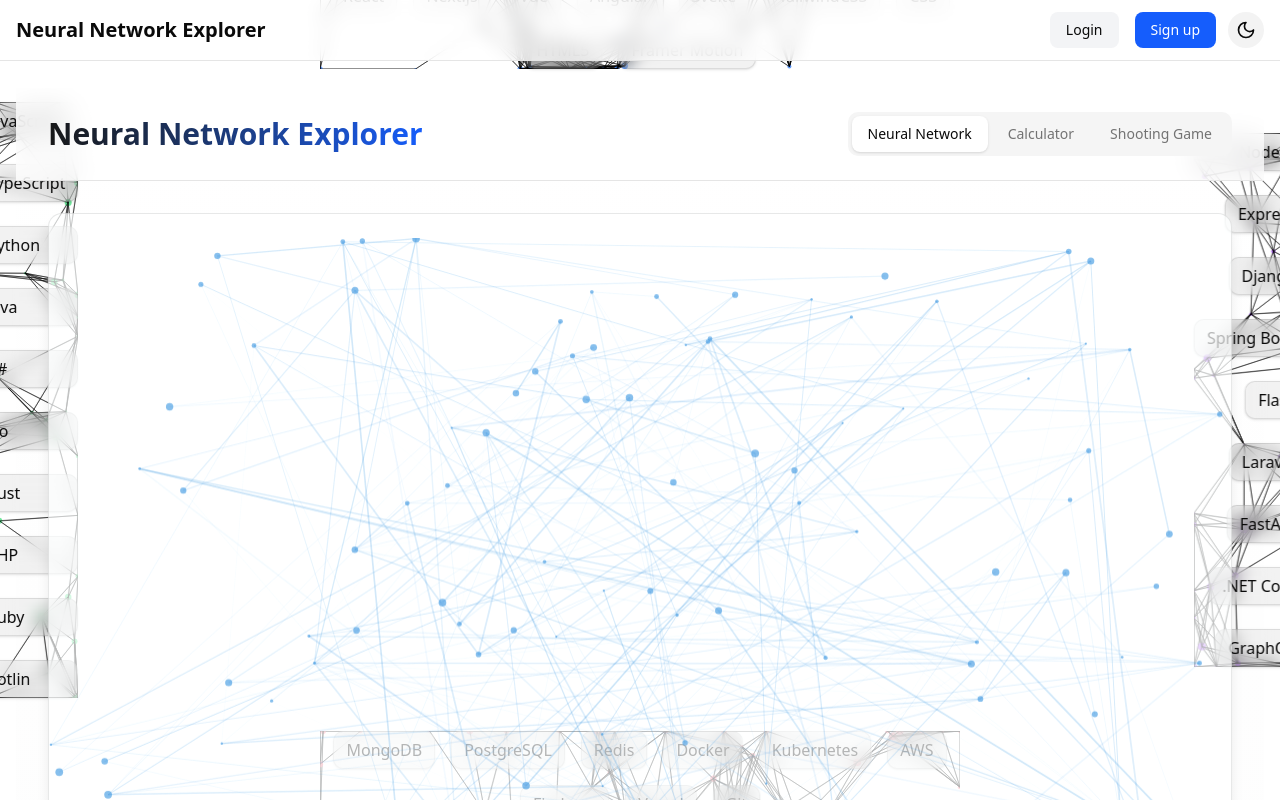
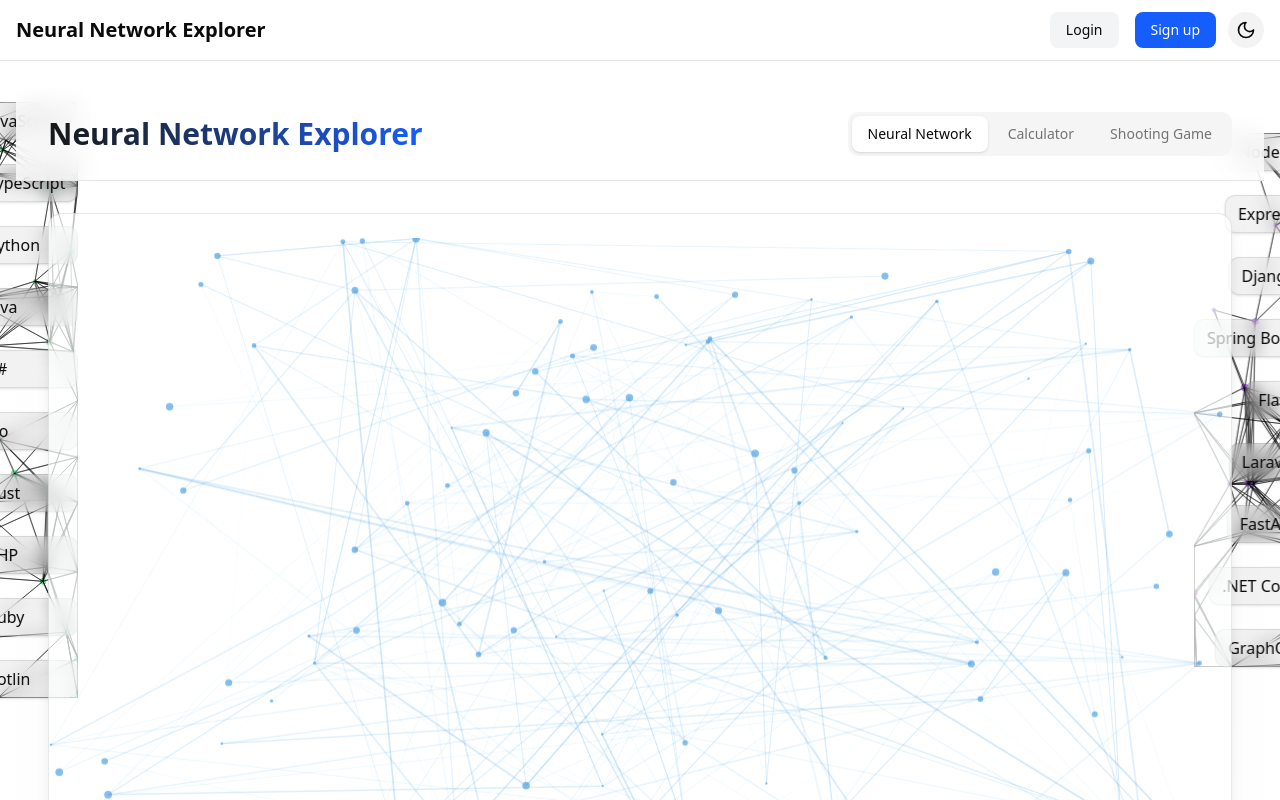
Before and after one commit to dilum-randira/Nural_Network_Animation, a Next.js app: page / in a window 1280 px wide. Shown: the top 800 px of the page. Built offline with nearby package versions, Linux system fonts and the light colour scheme.

Commit message:
fix errors in login

```diff
--- a/package.json
+++ b/package.json
@@ -10,6 +10,7 @@
   },
   "dependencies": {
     "@hookform/resolvers": "^5.0.1",
+    "@radix-ui/react-label": "^2.1.6",
     "@radix-ui/react-slot": "^1.2.2",
     "@shadcn/ui": "^0.0.4",
     "class-variance-authority": "^0.7.1",
--- a/src/app/layout.tsx
+++ b/src/app/layout.tsx
@@ -1,10 +1,6 @@
-"use client";
-
+import "./globals.css";
 import { Geist, Geist_Mono } from "next/font/google";
-import "./globals.css";
-import { useEffect, useState } from "react";
-import AuthNavigation from "@/components/auth/AuthNavigation";
-import { Toaster } from "sonner";
+import ClientLayout from "@/components/ClientLayout";
 
 const geistSans = Geist({
   variable: "--font-geist-sans",
@@ -18,40 +14,9 @@ const geistMono = Geist_Mono({
 
 export default function RootLayout({
   children,
-}: Readonly<{
+}: {
   children: React.ReactNode;
-}>) {
-  const [theme, setTheme] = useState<"light" | "dark">("light");
-
-  // Check user preference for dark mode
-  useEffect(() => {
-    if (typeof window !== "undefined") {
-      if (
-        localStorage.getItem("theme") === "dark" ||
-        (!localStorage.getItem("theme") &&
-          window.matchMedia("(prefers-color-scheme: dark)").matches)
-      ) {
-        setTheme("dark");
-        document.documentElement.classList.add("dark");
-      } else {
-        setTheme("light");
-        document.documentElement.classList.remove("dark");
-      }
-    }
-  }, []);
-
-  const toggleTheme = () => {
-    const newTheme = theme === "light" ? "dark" : "light";
-    setTheme(newTheme);
-    if (newTheme === "dark") {
-      document.documentElement.classList.add("dark");
-      localStorage.setItem("theme", "dark");
-    } else {
-      document.documentElement.classList.remove("dark");
-      localStorage.setItem("theme", "light");
-    }
-  };
-
+}) {
   return (
     <html lang="en" suppressHydrationWarning>
       <head>
@@ -60,61 +25,7 @@ export default function RootLayout({
       <body
         className={`${geistSans.variable} ${geistMono.variable} antialiased min-h-screen flex flex-col`}
       >
-        <Toaster position="top-center" />
-        <header className="fixed top-0 left-0 right-0 z-40 bg-background/80 backdrop-blur-sm border-b">
-          <div className="container mx-auto px-4 py-3 flex justify-between items-center">
-            <div className="font-bold text-xl">Neural Network Explorer</div>
-            <div className="flex items-center gap-3">
-              <AuthNavigation />
-              <button
-                onClick={toggleTheme}
-                className="p-2 rounded-full bg-primary/5 hover:bg-primary/10 transition-colors"
-                aria-label="Toggle dark mode"
-              >
-                {theme === "light" ? (
-                  <svg
-                    xmlns="http://www.w3.org/2000/svg"
-                    width="20"
-                    height="20"
-                    viewBox="0 0 24 24"
-                    fill="none"
-                    stroke="currentColor"
-                    strokeWidth="2"
-                    strokeLinecap="round"
-                    strokeLinejoin="round"
-                  >
-                    <path d="M12 3a6 6 0 0 0 9 9 9 9 0 1 1-9-9Z" />
-                  </svg>
-                ) : (
-                  <svg
-                    xmlns="http://www.w3.org/2000/svg"
-                    width="20"
-                    height="20"
-                    viewBox="0 0 24 24"
-                    fill="none"
-                    stroke="currentColor"
-                    strokeWidth="2"
-                    strokeLinecap="round"
-                    strokeLinejoin="round"
-                  >
-                    <circle cx="12" cy="12" r="4" />
-                    <path d="M12 2v2" />
-                    <path d="M12 20v2" />
-                    <path d="m4.93 4.93 1.41 1.41" />
-                    <path d="m17.66 17.66 1.41 1.41" />
-                    <path d="M2 12h2" />
-                    <path d="M20 12h2" />
-                    <path d="m6.34 17.66-1.41 1.41" />
-                    <path d="m19.07 4.93-1.41 1.41" />
-                  </svg>
-                )}
-              </button>
-            </div>
-          </div>
-        </header>
-        <main className="flex-grow mt-16 container mx-auto px-4 py-6">
-          {children}
-        </main>
+        <ClientLayout>{children}</ClientLayout>
       </body>
     </html>
   );
--- /dev/null
+++ b/src/components/ClientLayout.tsx
@@ -0,0 +1,98 @@
+"use client";
+
+import { useEffect, useState } from "react";
+import AuthNavigation from "@/components/auth/AuthNavigation";
+import { Toaster } from "sonner";
+
+export default function ClientLayout({ children }: { children: React.ReactNode }) {
+  const [theme, setTheme] = useState<"light" | "dark">("light");
+
+  // Check user preference for dark mode
+  useEffect(() => {
+    if (typeof window !== "undefined") {
+      if (
+        localStorage.getItem("theme") === "dark" ||
+        (!localStorage.getItem("theme") &&
+          window.matchMedia("(prefers-color-scheme: dark)").matches)
+      ) {
+        setTheme("dark");
+        document.documentElement.classList.add("dark");
+      } else {
+        setTheme("light");
+        document.documentElement.classList.remove("dark");
+      }
+    }
+  }, []);
+
+  const toggleTheme = () => {
+    const newTheme = theme === "light" ? "dark" : "light";
+    setTheme(newTheme);
+    if (newTheme === "dark") {
+      document.documentElement.classList.add("dark");
+      localStorage.setItem("theme", "dark");
+    } else {
+      document.documentElement.classList.remove("dark");
+      localStorage.setItem("theme", "light");
+    }
+  };
+
+  return (
+    <>
+      <Toaster position="top-center" />
+      <header className="fixed top-0 left-0 right-0 z-40 bg-background/80 backdrop-blur-sm border-b">
+        <div className="container mx-auto px-4 py-3 flex justify-between items-center">
+          <div className="font-bold text-xl">Neural Network Explorer</div>
+          <div className="flex items-center gap-3">
+            <AuthNavigation />
+            <button
+              onClick={toggleTheme}
+              className="p-2 rounded-full bg-primary/5 hover:bg-primary/10 transition-colors"
+              aria-label="Toggle dark mode"
+            >
+              {theme === "light" ? (
+                <svg
+                  xmlns="http://www.w3.org/2000/svg"
+                  width="20"
+                  height="20"
+                  viewBox="0 0 24 24"
+                  fill="none"
+                  stroke="currentColor"
+                  strokeWidth="2"
+                  strokeLinecap="round"
+                  strokeLinejoin="round"
+                >
+                  <path d="M12 3a6 6 0 0 0 9 9 9 9 0 1 1-9-9Z" />
+                </svg>
+              ) : (
+                <svg
+                  xmlns="http://www.w3.org/2000/svg"
+                  width="20"
+                  height="20"
+                  viewBox="0 0 24 24"
+                  fill="none"
+                  stroke="currentColor"
+                  strokeWidth="2"
+                  strokeLinecap="round"
+                  strokeLinejoin="round"
+                >
+                  <circle cx="12" cy="12" r="4" />
+                  <path d="M12 2v2" />
+                  <path d="M12 20v2" />
+                  <path d="m4.93 4.93 1.41 1.41" />
+                  <path d="m17.66 17.66 1.41 1.41" />
+                  <path d="M2 12h2" />
+                  <path d="M20 12h2" />
+                  <path d="m6.34 17.66-1.41 1.41" />
+                  <path d="m19.07 4.93-1.41 1.41" />
+                </svg>
+              )}
+            </button>
+          </div>
+        </div>
+      </header>
+      <main className="flex-grow mt-16 container mx-auto px-4 py-6">
+        {children}
+      </main>
+    </>
+  );
+}
--- a/src/components/animations/EdgeAnimations.tsx
+++ b/src/components/animations/EdgeAnimations.tsx
@@ -11,25 +11,11 @@ export const EdgeAnimations: React.FC = () => {
     "PHP", "Ruby", "Kotlin"
   ];
 
-  // Frontend technologies for top edge
-  const frontendTech = [
-    "React", "Next.js", "Vue",
-    "Angular", "Svelte", "TailwindCSS",
-    "CSS", "HTML5", "Framer Motion"
-  ];
-
   // Backend technologies for right edge
   const backendTech = [
     "Node.js", "Express", "Django",
     "Spring Boot", "Flask", "Laravel",
     "FastAPI", ".NET Core", "GraphQL"
-  ];
-
-  // Data and tools for bottom edge
-  const dataAndTools = [
-    "MongoDB", "PostgreSQL", "Redis",
-    "Docker", "Kubernetes", "AWS",
-    "Firebase", "Vercel", "Git"
   ];
 
   return (
@@ -45,17 +31,6 @@ export const EdgeAnimations: React.FC = () => {
         />
       </div>
 
-      {/* Top edge - Frontend Technologies */}
-      <div className="fixed top-0 left-1/2 -translate-x-1/2 -translate-y-1/4 transform z-10">
-        <NeuralText
-          texts={frontendTech}
-          className="flex flex-wrap justify-center gap-4 max-w-3xl"
-          particleCount={40}
-          particleColor="rgba(59, 130, 246, 0.8)"
-          lineColor="rgba(59, 130, 246, 0.4)"
-        />
-      </div>
-
       {/* Right edge - Backend Technologies */}
       <div className="fixed right-0 top-1/2 -translate-y-1/2 translate-x-1/4 transform z-10">
         <NeuralText
@@ -66,17 +41,6 @@ export const EdgeAnimations: React.FC = () => {
           lineColor="rgba(168, 85, 247, 0.4)"
         />
       </div>
-
-      {/* Bottom edge - Data and Tools */}
-      <div className="fixed bottom-0 left-1/2 -translate-x-1/2 translate-y-1/4 transform z-10">
-        <NeuralText
-          texts={dataAndTools}
-          className="flex flex-wrap justify-center gap-4 max-w-3xl"
-          particleCount={40}
-          particleColor="rgba(251, 113, 133, 0.8)"
-          lineColor="rgba(251, 113, 133, 0.4)"
-        />
-      </div>
     </>
   );
 };
```
Also changed, not shown: 1 other file (tests, documents, lock files or other folders).
